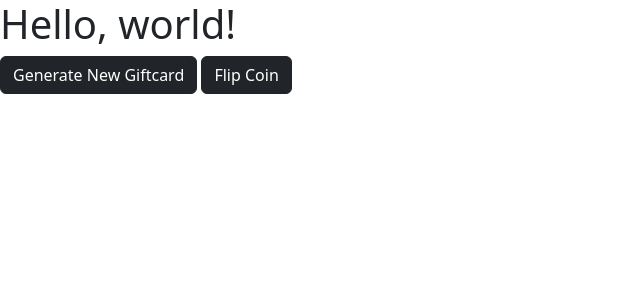
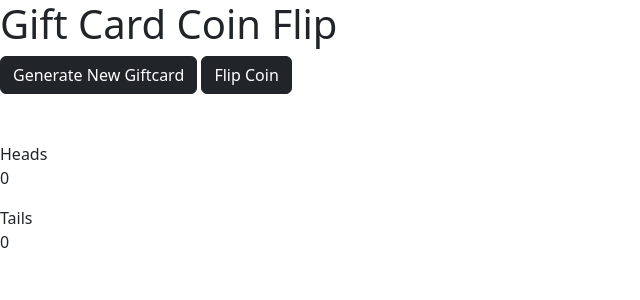
Before and after one commit to BenWL96/Coinflip-Game, a Django app: page / in a window 1280 px wide. Shown: the top 300 px of the page, without its empty margins (0-640 px from the left). Run offline with Django 3.2, Linux system fonts and the light colour scheme.

Commit message:
score now increments

```diff
--- a/giftcard_application/templates/giftcard_application/landing_page.html
+++ b/giftcard_application/templates/giftcard_application/landing_page.html
@@ -9,7 +9,7 @@
     <link href="{% static 'giftcard_application/css/landing_page.css' %}" rel="stylesheet" />
   </head>
   <body>
-    <h1>Hello, world!</h1>
+    <h1>Gift Card Coin Flip</h1>
 
     <button type="button" class="btn btn-dark" onclick="makeCard()">Generate New Giftcard</button>
 
@@ -24,11 +24,22 @@
       </div>
     </div>
 
+    <div class="score_system_heads" id="score_system_heads">
+      Heads <p id="heads_count">0</p>
+    </div>
+
+    <div class="score_system_heads" id="score_system_tails">
+      Tails <p id="tails_count">0</p>
+    </div>
+
     <div class="wrapper_flip_coin_result" id="flip_coin_result">
         <img src="{% static 'giftcard_application/images/heads_coin.webp' %}" id="wrapper_flip_coin_result_img_heads">
 
         <img src="{% static 'giftcard_application/images/tails_coin.webp' %}" id="wrapper_flip_coin_result_img_tails">
     </div>
+
+
+
 
 
     <script src="https://cdn.jsdelivr.net/npm/bootstrap@5.2.0-beta1/dist/js/bootstrap.bundle.min.js" integrity="sha384-pprn3073KE6tl6bjs2QrFaJGz5/SUsLqktiwsUTF55Jfv3qYSDhgCecCxMW52nD2" crossorigin="anonymous"></script>
@@ -42,10 +53,21 @@
 
       var flip_coin_btn = document.getElementById('flip_coin_button');
 
+      var score_system_heads = document.getElementById('heads_count');
+      var score_system_tails = document.getElementById('tails_count');
+
+      var heads_count = 0;
+      var tails_count = 0;
+
+      score_system_heads.innerHTML = heads_count;
+      score_system_tails.innerHTML = tails_count;
+
       async function makeCard(){
 
         coin_flip_heads.style.display = 'none';
         coin_flip_tails.style.display = 'none';
+
+        flip_coin_btn.disabled = false;
 
       console.log('function activated');
       var giftcard_url = "{% url 'giftcard_api:giftcards' %}";
@@ -104,6 +126,8 @@
 
          var giftcard_detail_url = "{% url 'giftcard_api:giftcards' %}" + card_number + "/details/";
 
+          let heads = 0;
+          let tails = 0;
 
         await fetch(giftcard_detail_url, {
                 method: 'PATCH',
@@ -127,7 +151,7 @@
 
           coinFlip();
 
-          const credit_rem = data.credit_remaining
+          const credit_rem = data.credit_remaining;
 
           if (credit_rem == 0){
             console.log("If credit_remaining = 0 then disable button");
@@ -163,22 +187,28 @@
 
         var heads_tails = Math.round(Math.random());
 
+        if (heads_tails == 1){
 
-        if (heads_tails == 1){
           coin_flip_heads.style.display = 'block';
           coin_flip_tails.style.display = 'none';
 
-          console.log(card_number);
-          console.log(gift_card_info);
+          score_system_heads.innerHTML = ++heads_count;
 
-          return
-        }
-
-        coin_flip_heads.style.display = 'none';
-        coin_flip_tails.style.display = 'block';
 
           return
 
+        } else {
+
+          coin_flip_heads.style.display = 'none';
+          coin_flip_tails.style.display = 'block';
+
+          score_system_tails.innerHTML = ++tails_count;
+
+
+
+          return
+
+        }
 
       }
 
```
